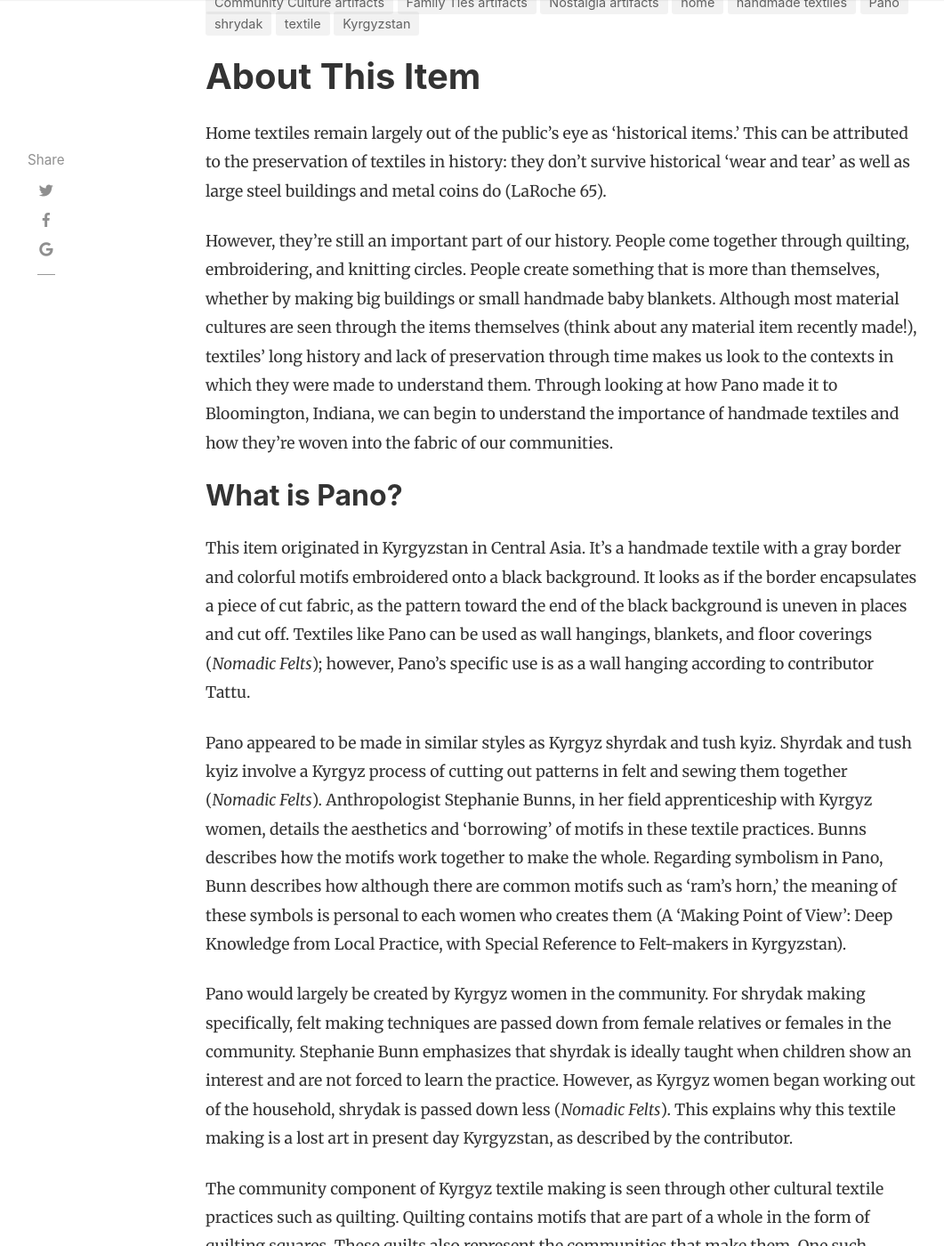
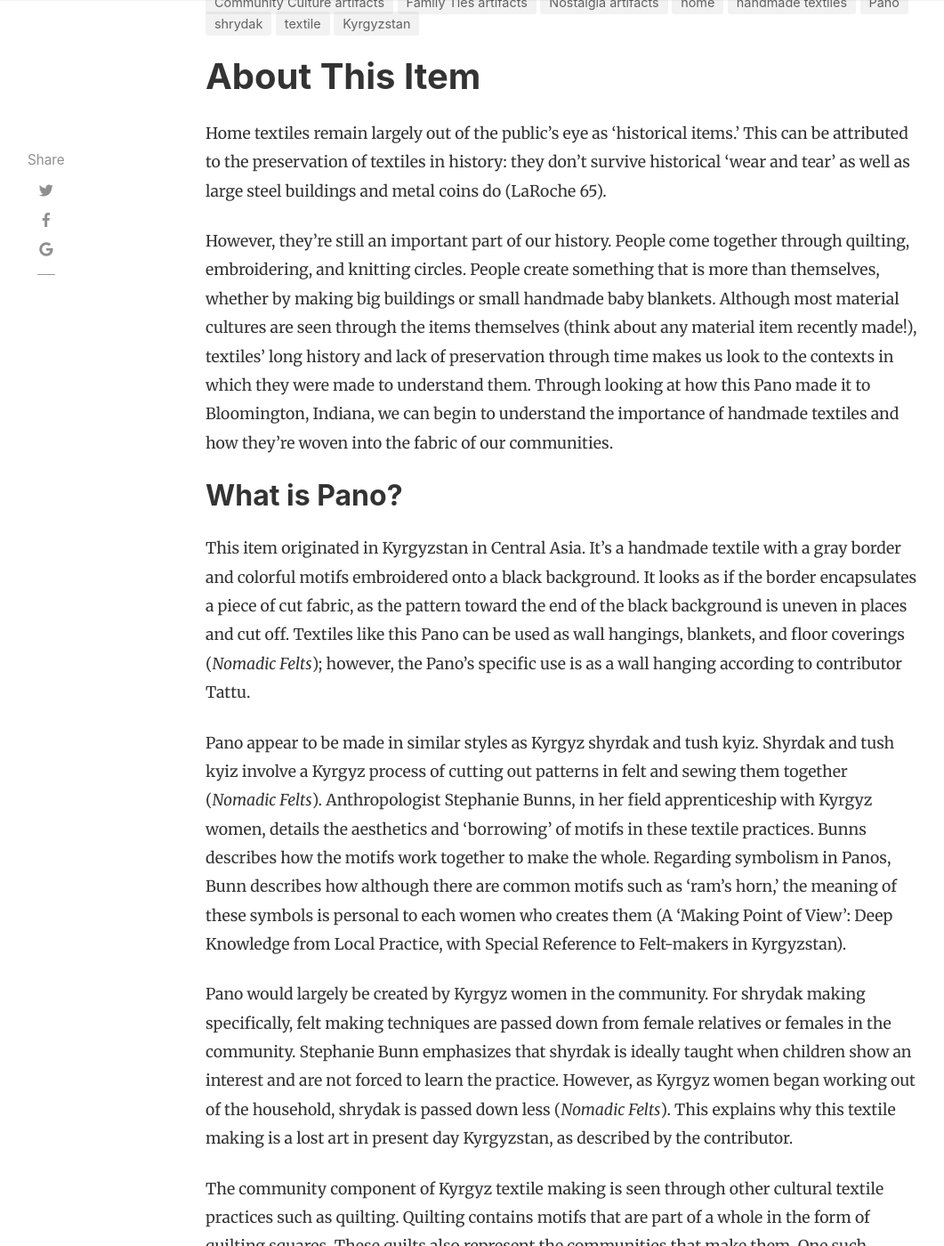
Before and after one commit to H301HistoryHarvest/H301HistoryHarvest, a Jekyll site: the page built from _items/2019-10-03-0010.md, in a window 1280 px wide and 1400 px high, scrolled down 323 px. Shown: the whole window at 89% size, without its empty margins (54-1115 px from the left). Built offline with Jekyll 4.4.1, drawn with Linux system fonts in a browser that asks for light colours; nearby versions of some CDN libraries; comment, search, counter and statistics services are not loaded; some of the changed text lies outside the part shown.

Commit message:
Update 2019-10-03-0010.md
Updated language and grammar. Also fixed all the "" and '.

```diff
--- a/_items/2019-10-03-0010.md
+++ b/_items/2019-10-03-0010.md
@@ -15,14 +15,14 @@ tags: [ home, handmade textiles, Pano, shrydak, textile, Kyrgyzstan ]
 ---
 
 # About This Item
-Home textiles remain largely out of the public’s eye as ‘historical items.’ This can be attributed to the preservation of textiles in history: they don’t survive historical ‘wear and tear’ as well as large steel buildings and metal coins do (LaRoche 65).
+Home textiles remain largely out of the public’s eye as 'historical items.' This can be attributed to the preservation of textiles in history: they don't survive historical 'wear and tear' as well as large steel buildings and metal coins do (LaRoche 65).
 
-However, they’re still an important part of our history. People come together through quilting, embroidering, and knitting circles. People create something that is more than themselves, whether by making big buildings or small handmade baby blankets. Although most material cultures are seen through the items themselves (think about any material item recently made!), textiles’ long history and lack of preservation through time makes us look to the contexts in which they were made to understand them. Through looking at how Pano made it to Bloomington, Indiana, we can begin to understand the importance of handmade textiles and how they’re woven into the fabric of our communities.
+However, they're still an important part of our history. People come together through quilting, embroidering, and knitting circles. People create something that is more than themselves, whether by making big buildings or small handmade baby blankets. Although most material cultures are seen through the items themselves (think about any material item recently made!), textiles' long history and lack of preservation through time makes us look to the contexts in which they were made to understand them. Through looking at how this Pano made it to Bloomington, Indiana, we can begin to understand the importance of handmade textiles and how they're woven into the fabric of our communities.
 
 ## What is Pano?
-This item originated in Kyrgyzstan in Central Asia. It’s a handmade textile with a gray border and colorful motifs embroidered onto a black background. It looks as if the border encapsulates a piece of cut fabric, as the pattern toward the end of the black background is uneven in places and cut off. Textiles like Pano can be used as wall hangings, blankets, and floor coverings (<em>Nomadic Felts</em>); however, Pano’s specific use is as a wall hanging according to contributor Tattu.
+This item originated in Kyrgyzstan in Central Asia. It's a handmade textile with a gray border and colorful motifs embroidered onto a black background. It looks as if the border encapsulates a piece of cut fabric, as the pattern toward the end of the black background is uneven in places and cut off. Textiles like this Pano can be used as wall hangings, blankets, and floor coverings (<em>Nomadic Felts</em>); however, the Pano's specific use is as a wall hanging according to contributor Tattu.
 
-Pano appeared to be made in similar styles as Kyrgyz shyrdak and tush kyiz. Shyrdak and tush kyiz involve a Kyrgyz process of cutting out patterns in felt and sewing them together (<em>Nomadic Felts</em>). Anthropologist Stephanie Bunns, in her field apprenticeship with Kyrgyz women, details the aesthetics and ‘borrowing’ of motifs in these textile practices. Bunns describes how the motifs work together to make the whole. Regarding symbolism in Pano, Bunn describes how although there are common motifs such as 'ram's horn,' the meaning of these symbols is personal to each women who creates them (A ‘Making Point of View’: Deep Knowledge from Local Practice, with Special Reference to Felt-makers in Kyrgyzstan).
+Pano appear to be made in similar styles as Kyrgyz shyrdak and tush kyiz. Shyrdak and tush kyiz involve a Kyrgyz process of cutting out patterns in felt and sewing them together (<em>Nomadic Felts</em>). Anthropologist Stephanie Bunns, in her field apprenticeship with Kyrgyz women, details the aesthetics and 'borrowing' of motifs in these textile practices. Bunns describes how the motifs work together to make the whole. Regarding symbolism in Panos, Bunn describes how although there are common motifs such as 'ram's horn,' the meaning of these symbols is personal to each women who creates them (A 'Making Point of View': Deep Knowledge from Local Practice, with Special Reference to Felt-makers in Kyrgyzstan).
 
 Pano would largely be created by Kyrgyz women in the community. For shrydak making specifically, felt making techniques are passed down from female relatives or females in the community. Stephanie Bunn emphasizes that shyrdak is ideally taught when children show an interest and are not forced to learn the practice. However, as Kyrgyz women began working out of the household, shrydak is passed down less (<em>Nomadic Felts</em>). This explains why this textile making is a lost art in present day Kyrgyzstan, as described by the contributor.
 
@@ -30,17 +30,17 @@ The community component of Kyrgyz textile making is seen through other cultural
 
 Although not specifically commemorating deaths, Kyrgyz textiles represent individual women coming together to make a cohesive textile. In understanding Kyrgyz textile making as a women folk group practice, Pano means more than the material item. Pano is a collection of individual ideas, talents, and social interactions that preserve Kyrgyz nomadic culture. In this way, a textile made in Kyrgyzstan can be connected to <a href= "https://www.loc.gov/item/afc1981004.117/">needlework from Chicago.</a>
 
-Pano was brought to Bloomington, Indiana as a physical result of community in Kyrgyzstan. The contributor explains that she brought the item to Bloomington because it reminded her of her grandmother, not because of design aesthetics. Items are more than their face value: they are who makes them and what they mean to use. They weave us into the fabric of our communities, whether they are states or countries away.
+This Pano was brought to Bloomington, Indiana as a physical result of community in Kyrgyzstan. The contributor explains that she brought the item to Bloomington because it reminded her of her grandmother, not because of design aesthetics. Items are more than their face value: they are who makes them and what they mean to use. They weave us into the fabric of our communities, whether they are states or countries away.
 
 # From the Contributor
 
-I met it before I came to the US because I wanted to bring something cultural from my home country to show people here but similar items I used to see in my grandma’s house when I was a kid. But now I don’t see them anymore because everything is getting very modern and people they’re becoming more, I don’t know, modern or just they’re losing the identity I guess I would say, culture. So it really reminds me [of] my grandma’s house and things that my grandma used to do.
+I met it before I came to the US because I wanted to bring something cultural from my home country to show people here but similar items I used to see in my grandma's house when I was a kid. But now I don't see them anymore because everything is getting very modern and people they're becoming more, I don't know, modern or just they're losing the identity I guess I would say, culture. So it really reminds me [of] my grandma's house and things that my grandma used to do.
 
 # Works Cited
-Bunn, Stephanie. “A ‘Making Point of View’: Deep Knowledge from Local Practice, with Special Reference to Felt-makers in Kyrgyzstan.” Journal of Museum Ethnography, no. 24, 2011, pp. 23–40. JSTOR, www.jstor.org/stable/41710453.
+Bunn, Stephanie. "A 'Making Point of View': Deep Knowledge from Local Practice, with Special Reference to Felt-makers in Kyrgyzstan." Journal of Museum Ethnography, no. 24, 2011, pp. 23–40. JSTOR, www.jstor.org/stable/41710453.
 Bunn, Stephanie. Nomadic Felts.
-Krebs, Melanie. “Zwischen Handwerktradition und globalem Markt: Kunsthandwerker in Usbekistan und Kirgistan.” Berlin, Klaus Schwarz, 2011.
-LaRoche, Cheryl J., and Gary S. McGowan. “‘Material Culture’: Conservation and Analysis of Textiles Recovered from Five Points.” Historical Archaeology, vol. 35, no. 3, 2001, pp. 65–75. JSTOR, www.jstor.org/stable/25616939.
+Krebs, Melanie. "Zwischen Handwerktradition und globalem Markt: Kunsthandwerker in Usbekistan und Kirgistan." Berlin, Klaus Schwarz, 2011.
+LaRoche, Cheryl J., and Gary S. McGowan. "'Material Culture': Conservation and Analysis of Textiles Recovered from Five Points." Historical Archaeology, vol. 35, no. 3, 2001, pp. 65–75. JSTOR, www.jstor.org/stable/25616939.
 
 Item Hyperlinks:
 AIDS Memorial Quilt: http://webapp1.dlib.indiana.edu/archivesphotos/results/item.do?itemId=P0039603&searchId=2&searchResultIndex=1
```
